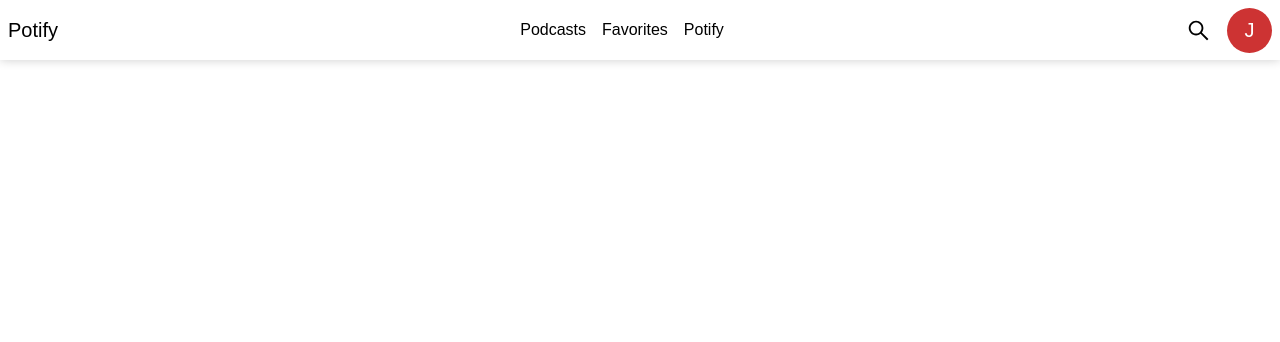
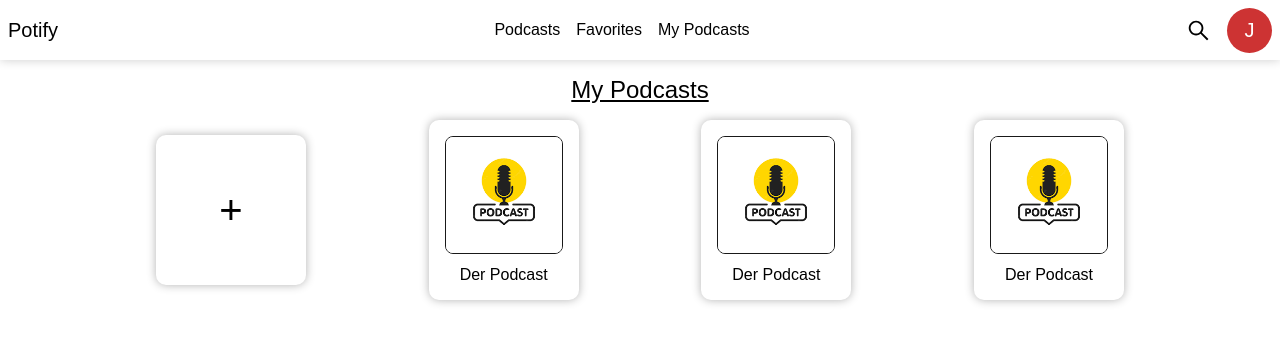
Before and after one commit to JanikKur/Potify, a React (Create React App) app: page /mypodcasts in a window 1280 px wide. Shown: the top 342 px of the page. Built offline with nearby package versions, Linux system fonts and the light colour scheme.

Commit message:
Added my Podcast Page

```diff
--- a/src/App.js
+++ b/src/App.js
@@ -1,6 +1,7 @@
 import { BrowserRouter as Router, Routes, Route } from "react-router-dom";
 import Navigation from "./layouts/Navigation";
 import Home from "./pages/Home";
+import MyPodcasts from "./pages/MyPodcasts";
 import Podcast from "./pages/Podcast";
 import Search from "./pages/Search";
 import Settings from "./pages/Settings";
@@ -15,6 +16,7 @@ export default function App() {
           <Route path="/search" element={<Search/>} />
           <Route path="/podcast" element={<Podcast/>} />
           <Route path="/settings" element={<Settings/>} />
+          <Route path="/mypodcasts" element={<MyPodcasts/>} />
         </Routes>
       </Router>
     </div>
--- a/src/assets/styles/index.css
+++ b/src/assets/styles/index.css
@@ -35,3 +35,10 @@ svg{
     border-radius: 22px;
     cursor: pointer;
 }
+
+h2{
+    font-weight: 100;
+    text-align: center;
+    margin: 0 0 1rem 0;
+    text-decoration: underline;
+}
--- /dev/null
+++ b/src/assets/styles/pages/myPodcasts.css
@@ -0,0 +1,21 @@
+.podcast-list{
+    display: flex;
+    flex-direction: row;
+    flex-wrap: wrap;
+    align-items: center;
+    justify-content: space-between;
+    gap: 1rem;
+}
+
+
+.add-podcast{
+    width: 150px;
+    height: 150px;
+    background-color: white;
+    display: flex;
+    align-items: center;
+    justify-content: center;
+    font-size: 40px;
+    box-shadow: 0px 0px 10px rgba(0,0,0,0.3);
+    border-radius: 10px;
+}
--- a/src/assets/styles/pages/search.css
+++ b/src/assets/styles/pages/search.css
@@ -1,9 +1,3 @@
-.search h2{
-    font-weight: 100;
-    text-align: center;
-    margin: 10px 0;
-    text-decoration: underline;
-}
 
 .search h3{
     margin-top: 2rem;
--- a/src/layouts/Navigation.js
+++ b/src/layouts/Navigation.js
@@ -16,7 +16,7 @@ export default function Navigation() {
             <div onClick={() => setShowMenu(false)} className={`nav-links ${!showMenu ? 'collapse' : ''}`}>
                 <Link to="/search" className="nav-link">Podcasts</Link>
                 <Link to="/" className="nav-link">Favorites</Link>
-                <Link to="/" className="nav-link">Potify</Link>
+                <Link to="/mypodcasts" className="nav-link">My Podcasts</Link>
             </div>
             <div className="right">
                     <button className="search-button"><AiOutlineSearch/></button>
--- /dev/null
+++ b/src/pages/MyPodcasts.js
@@ -0,0 +1,18 @@
+import React from 'react'
+import PodcastItem from '../components/PodcastItem'
+import '../assets/styles/pages/myPodcasts.css';
+import { Link } from 'react-router-dom';
+
+export default function MyPodcasts() {
+  return (
+    <main>
+        <h2>My Podcasts</h2>
+        <div className="podcast-list">
+            <Link to='/addpodcast' className="add-podcast">+</Link>
+            <PodcastItem/>
+            <PodcastItem/>
+            <PodcastItem/>
+        </div>
+    </main>
+  )
+}
```
